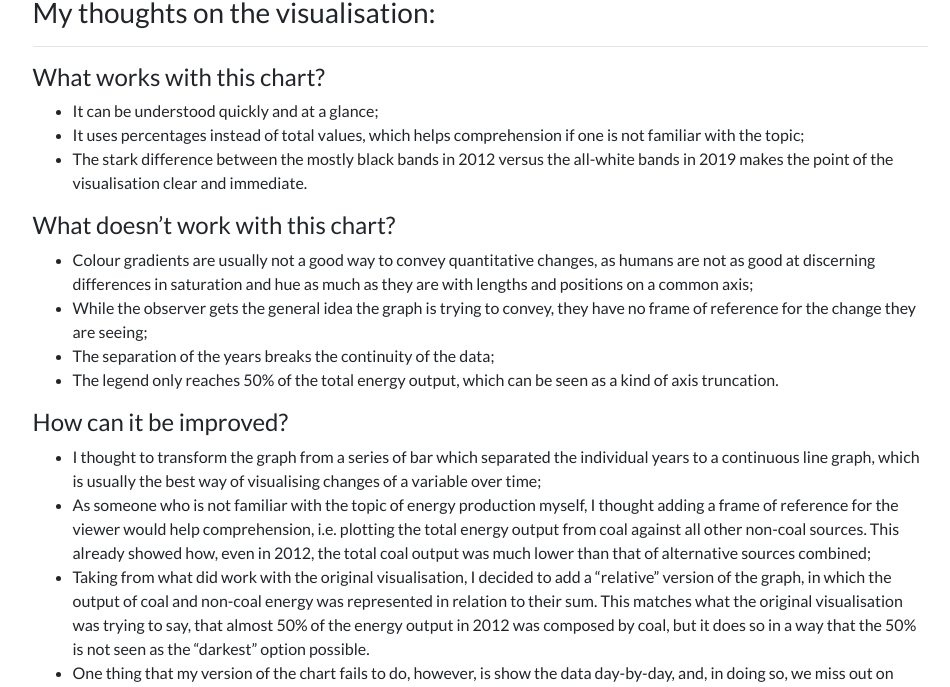
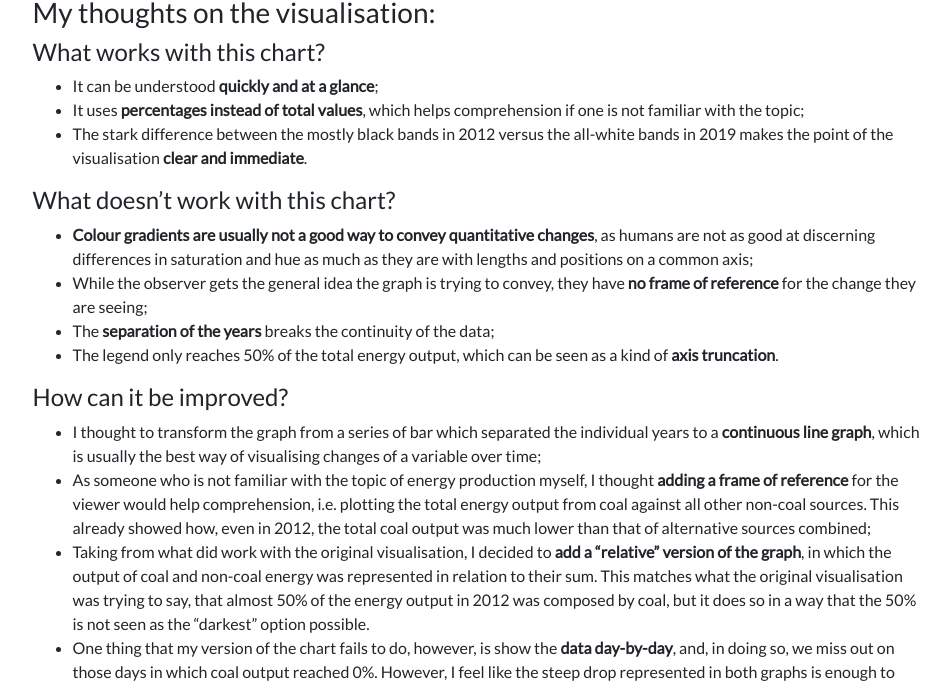
Before and after one commit to alepoptosis/alepoptosis.github.io, a Jekyll site: the page built from _posts/2019-08-08-w32_makeover_monday.md, in a window 1280 px wide and 1400 px high, scrolled down 927 px. Shown: the part 184-871 px from the top of the window, without its empty margins (160-1110 px from the left). Built offline with Jekyll 4.4.1, drawn with Linux system fonts in a browser that asks for light colours; nearby versions of some CDN libraries; some of the changed lines change nothing that is shown; some of the changed text lies outside the part shown.

Commit message:
Edit makeover monday post

````diff
--- a/_posts/2019-08-08-w32_makeover_monday.md
+++ b/_posts/2019-08-08-w32_makeover_monday.md
@@ -6,32 +6,31 @@ sub_title: Britain is rapidly phasing out coal
 
 # Makeover Monday 2019/W32 - Britain is rapidly phasing out coal
 
-The data provided for this week's Makeover Monday was from Gridwatch, and it contained the output of different energy sources in Britain every day from the 31st of December 2011 to the 3rd of August 2019. The accompanying article describes the declining use of coal-derived energy that the country is experiencing, and it does so mainly with the following graph:
+The data provided for this week's Makeover Monday was from Gridwatch, and it contained the output of different energy sources in Britain every day from the 31st of December 2011 to the 3rd of August 2019. The accompanying article describes the declining use of coal-derived energy that the country is experiencing, and it uses the following graph to illustrate it:
 
 ![Image](https://media.data.world/MZv1UvTuRf2sakpA9jJM_Screenshot%202019-08-03%20at%207.53.06%20am.png)
 
 ## My thoughts on the visualisation:
----
 
 ### What works with this chart?
 
-- It can be understood quickly and at a glance;
-- It uses percentages instead of total values, which helps comprehension if one is not familiar with the topic;
-- The stark difference between the mostly black bands in 2012 versus the all-white bands in 2019 makes the point of the visualisation clear and immediate.
+- It can be understood **quickly and at a glance**;
+- It uses **percentages instead of total values**, which helps comprehension if one is not familiar with the topic;
+- The stark difference between the mostly black bands in 2012 versus the all-white bands in 2019 makes the point of the visualisation **clear and immediate**.
 
 ### What doesn't work with this chart?
 
-- Colour gradients are usually not a good way to convey quantitative changes, as humans are not as good at discerning differences in saturation and hue as much as they are with lengths and positions on a common axis;
-- While the observer gets the general idea the graph is trying to convey, they have no frame of reference for the change they are seeing;
-- The separation of the years breaks the continuity of the data;
-- The legend only reaches 50% of the total energy output, which can be seen as a kind of axis truncation.
+- **Colour gradients are usually not a good way to convey quantitative changes**, as humans are not as good at discerning differences in saturation and hue as much as they are with lengths and positions on a common axis;
+- While the observer gets the general idea the graph is trying to convey, they have **no frame of reference** for the change they are seeing;
+- The **separation of the years** breaks the continuity of the data;
+- The legend only reaches 50% of the total energy output, which can be seen as a kind of **axis truncation**.
 
 ### How can it be improved?
 
-- I thought to transform the graph from a series of bar which separated the individual years to a continuous line graph, which is usually the best way of visualising changes of a variable over time;
-- As someone who is not familiar with the topic of energy production myself, I thought adding a frame of reference for the viewer would help comprehension, i.e. plotting the total energy output from coal against all other non-coal sources. This already showed how, even in 2012, the total coal output was much lower than that of alternative sources combined;
-- Taking from what did work with the original visualisation, I decided to add a "relative" version of the graph, in which the output of coal and non-coal energy was represented in relation to their sum. This matches what the original visualisation was trying to say, that almost 50% of the energy output in 2012 was composed by coal, but it does so in a way that the 50% is not seen as the "darkest" option possible.
-- One thing that my version of the chart fails to do, however, is show the data day-by-day, and, in doing so, we miss out on those days in which coal output reached 0%. However, I feel like the steep drop represented in both graphs is enough to convey the take-home point of "Britain is rapidly phasing out coal".
+- I thought to transform the graph from a series of bar which separated the individual years to a **continuous line graph**, which is usually the best way of visualising changes of a variable over time;
+- As someone who is not familiar with the topic of energy production myself, I thought **adding a frame of reference** for the viewer would help comprehension, i.e. plotting the total energy output from coal against all other non-coal sources. This already showed how, even in 2012, the total coal output was much lower than that of alternative sources combined;
+- Taking from what did work with the original visualisation, I decided to **add a "relative" version of the graph**, in which the output of coal and non-coal energy was represented in relation to their sum. This matches what the original visualisation was trying to say, that almost 50% of the energy output in 2012 was composed by coal, but it does so in a way that the 50% is not seen as the "darkest" option possible.
+- One thing that my version of the chart fails to do, however, is show the **data day-by-day**, and, in doing so, we miss out on those days in which coal output reached 0%. However, I feel like the steep drop represented in both graphs is enough to convey the take-home point of "Britain is rapidly phasing out coal".
 
 ![Image](https://i.imgur.com/jYnVxUK.png)
 
@@ -45,9 +44,9 @@ I created a parameter which allowed to choose between all the non-coal alternati
 - Total output: this contained a CASE function which accounted for each choice in the parameter. If there is a better way to do this, please do tell.
 
 ```
-  CASE [parameter]
-  WHEN "Non-coal" THEN SUM([Non-coal])
-  WHEN "Solar" THEN SUM([Solar])
+CASE [parameter]
+WHEN "Non-coal" THEN SUM([Non-coal])
+WHEN "Solar" THEN SUM([Solar])
 ```
 
 - Relative output: this referred to the results of the case function, creating a percentage that represented how large the output was when compared to the total. Again, if there's a better way, I'd love to know about it.
````
